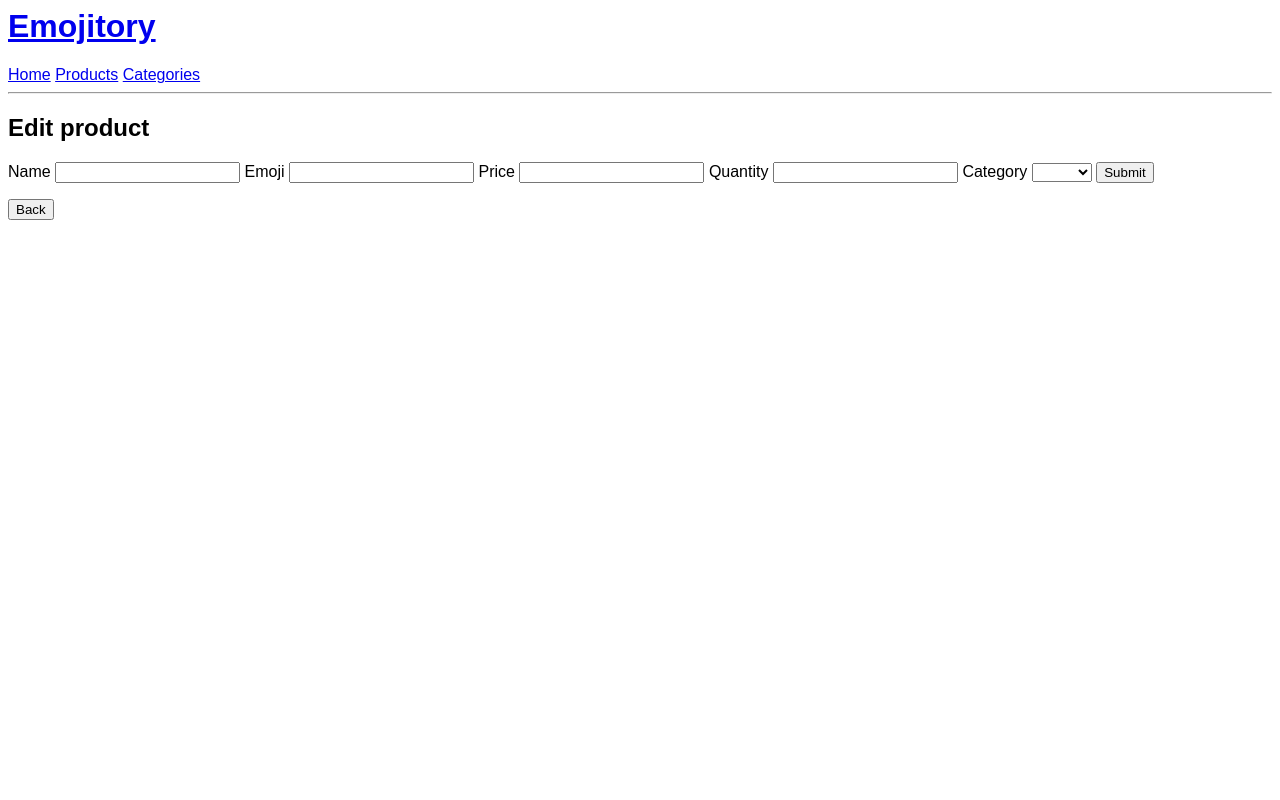
After one commit to slabwu/inventory-application, a Node server app: template views/editProduct.ejs in a window 1280 px wide. The commit adds this page. Run offline with Node 20, Linux system fonts and the light colour scheme; the template is opened without the code that fills it, so the values that code supplies are empty.

Commit message:
Create editProduct view

```diff
--- a/controllers/productController.js
+++ b/controllers/productController.js
@@ -22,7 +22,9 @@ const getProduct = async (req, res) => {
 }
 
 const getEditProduct = async (req, res) => {
-    res.render('products')
+    let [ product ] = await db.getProduct(req.params.productId)
+    let categories = await db.getCategories()
+    res.render('editProduct', { product: product, categories: categories })
 }
 
 const postEditProduct = async (req, res) => {
--- /dev/null
+++ b/views/editProduct.ejs
@@ -0,0 +1,31 @@
+<html>
+    <head>
+        <link rel="stylesheet" href="/styles.css">
+    </head>
+    <body>
+        <%- include('header') %>
+        <h2>Edit product</h2>
+        <form action="/products/<%= product.id %>/edit" method="POST">
+            <label for="name">Name</label>
+            <input type="text" name="name" value="<%= product.name %>">
+            <label for="emoji">Emoji</label>
+            <input type="text" name="emoji" value="<%= product.emoji %>">
+            <label for="price">Price</label>
+            <input type="text" name="price" value="<%= product.price %>">
+            <label for="quantity">Quantity</label>
+            <input type="text" name="quantity" value="<%= product.quantity %>">
+            <label for="categoryId">Category</label>
+            <select name="categoryId">
+                <option value="" disabled>Select</option>
+                <% categories.forEach(category => { %>
+                    <% let selected = category.name == product.category ? "selected" : "" %>
+                    <option value="<%= category.id %>" <%= selected %>><%= category.name %></option>
+                <% }) %>
+            </select>
+            <button>Submit</button>
+        </form>
+        <a href="/products/<%= product.id %>">
+            <button>Back</button>
+        </a>
+    </body>
+</html>
```
Also changed, not shown: views/product.ejs (+7 -1 lines).
